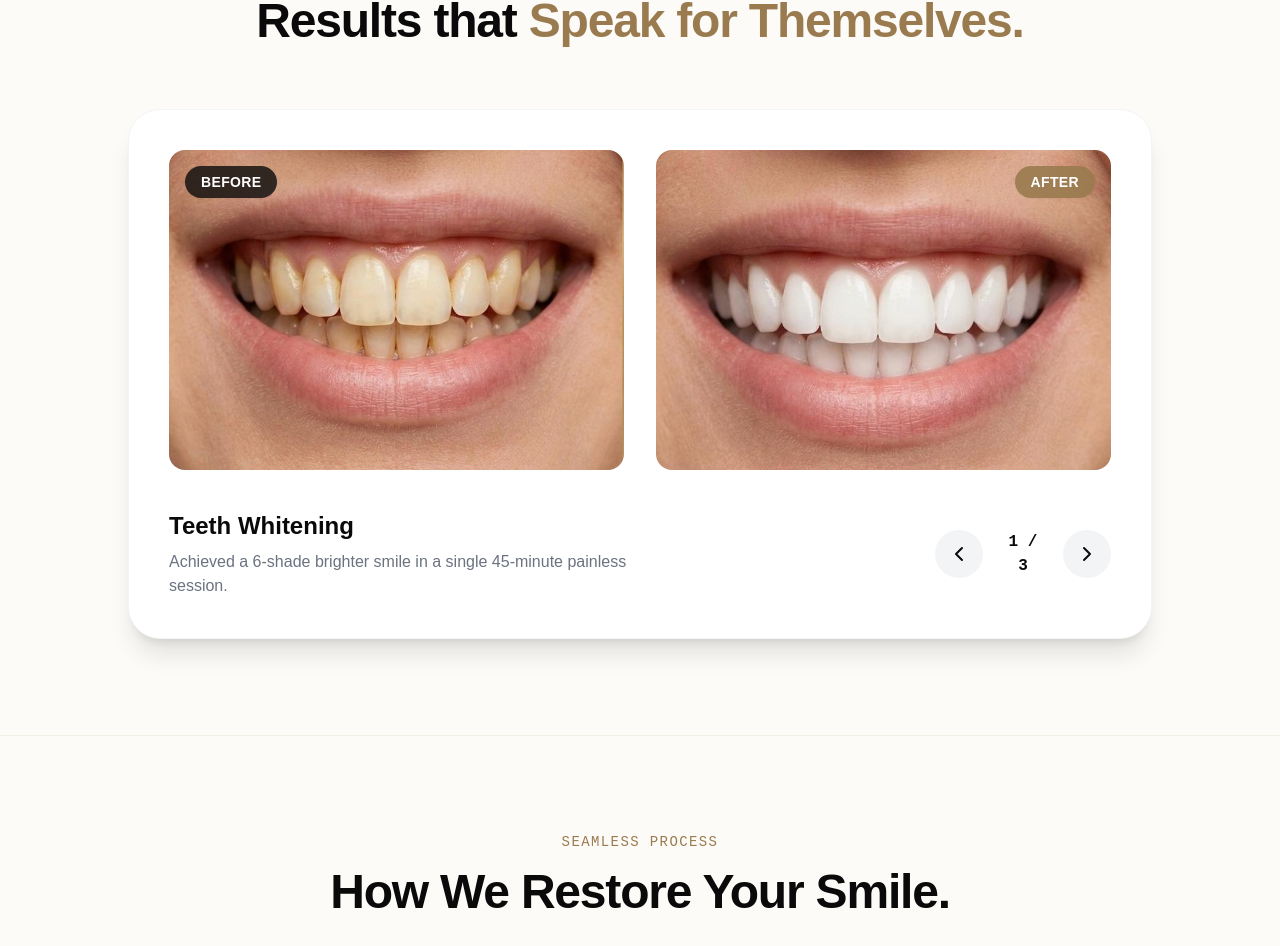
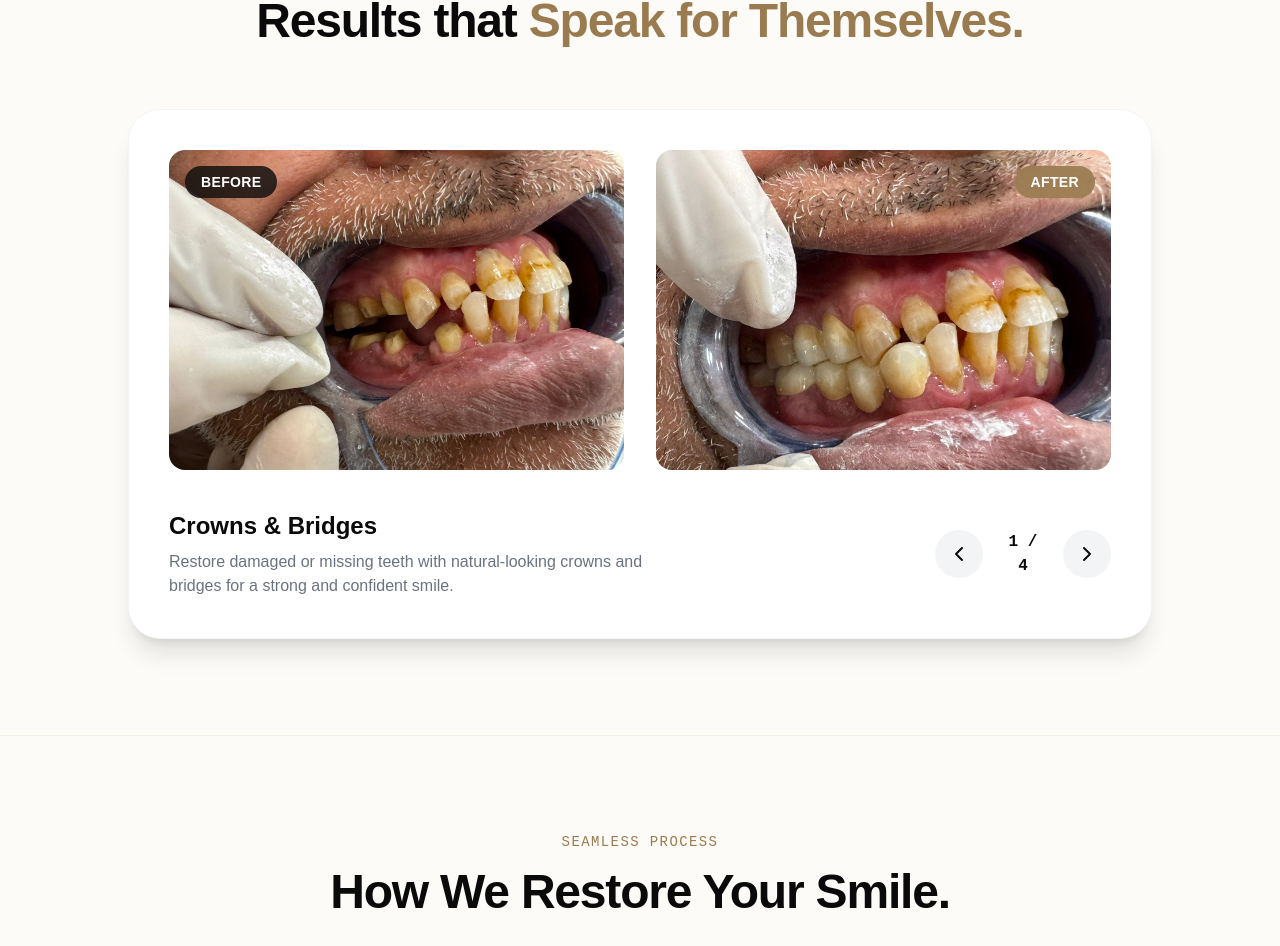
Before and after one commit to namansachdeva18/elite-dental-clinic, a React (Vite) app in the folder web-app/: page / in a window 1280 px wide. Shown: the part 3916-4862 px from the top of the page. Built offline with nearby package versions, Linux system fonts and the light colour scheme.

Commit message:
crown and briges section added

```diff
--- a/web-app/src/components/BeforeAfter.jsx
+++ b/web-app/src/components/BeforeAfter.jsx
@@ -6,6 +6,12 @@ import { ChevronLeft, ChevronRight } from 'lucide-react';
 gsap.registerPlugin(ScrollTrigger);
 
 const TRANSFORMATIONS = [
+  {
+    category: "Crowns & Bridges",
+    desc: "Restore damaged or missing teeth with natural-looking crowns and bridges for a strong and confident smile.",
+    imgBefore: "/images/crowns-before.webp",
+    imgAfter: "/images/crowns-after.webp"
+  },
   {
     category: "Teeth Whitening",
     desc: "Achieved a 6-shade brighter smile in a single 45-minute painless session.",
```
Also changed, not shown: web-app/public/images/crowns-after.webp (added), web-app/public/images/crowns-before.webp (added).
